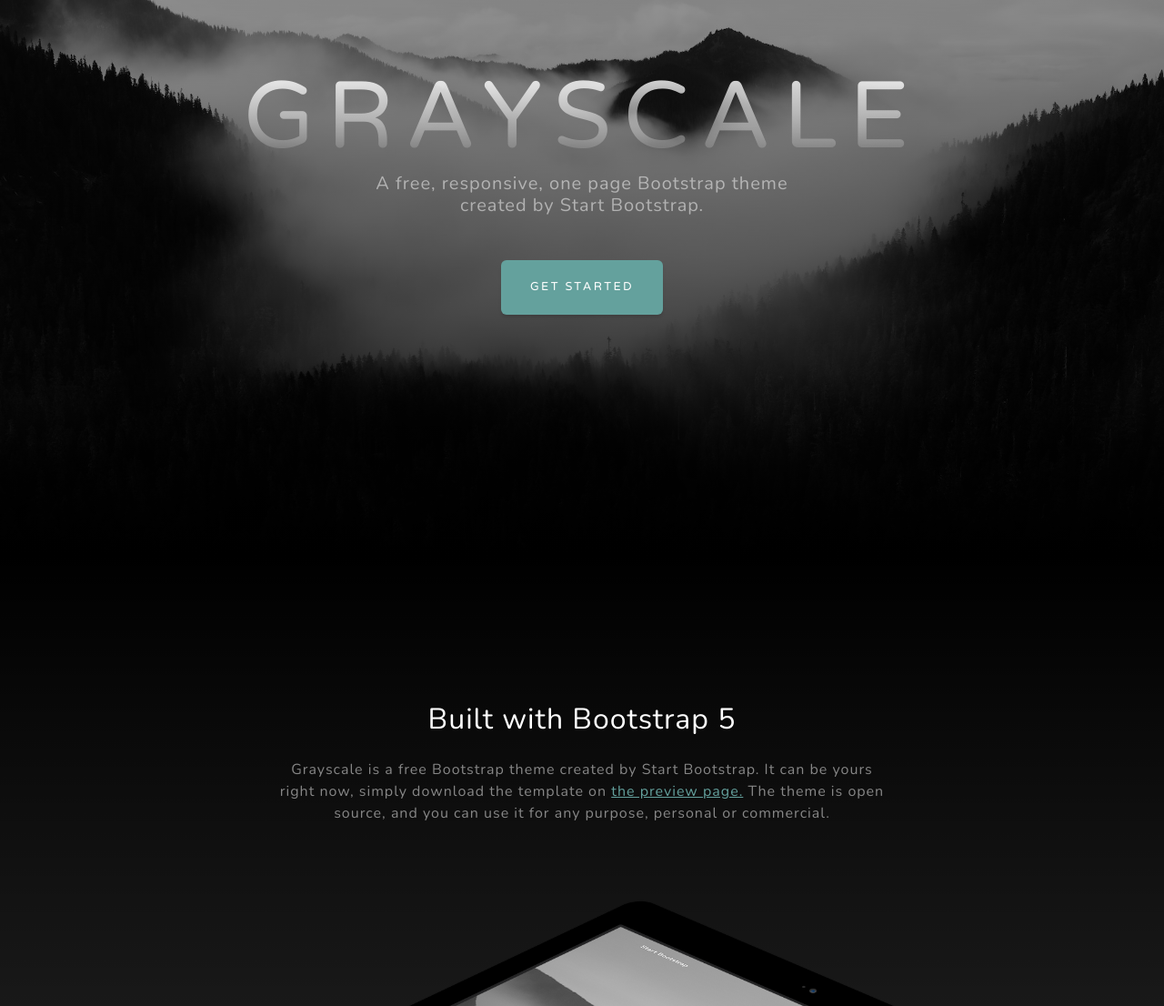
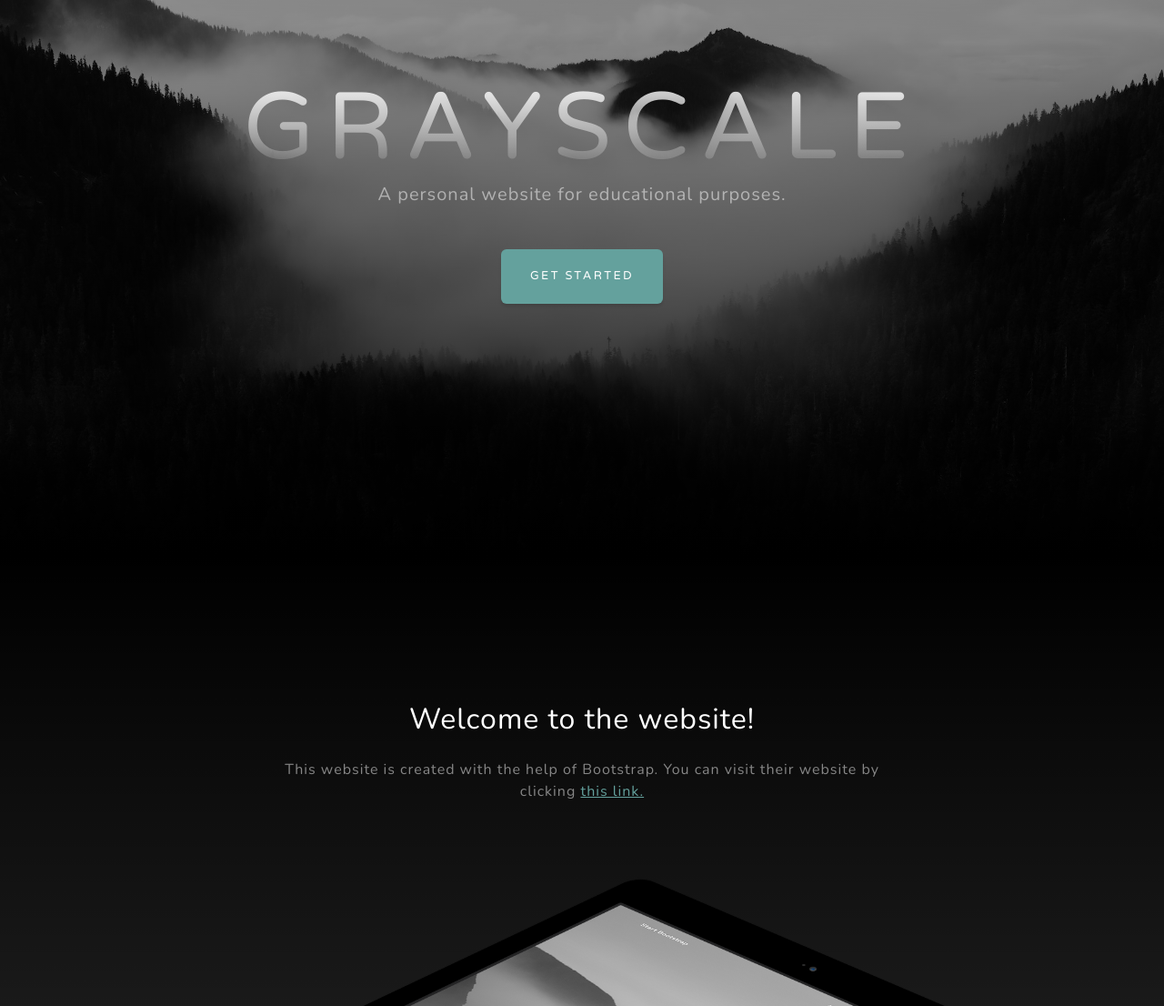
Before and after one commit to FiereEinar/FiereEinar, a plain HTML site: page index.html in a window 1280 px wide. Shown: the part 188-1294 px from the top of the page at 91% size. Drawn offline with nearby package versions, Linux system fonts and the light colour scheme.

Commit message:
updated text

```diff
--- a/index.html
+++ b/index.html
@@ -39,7 +39,7 @@
                 <div class="d-flex justify-content-center">
                     <div class="text-center">
                         <h1 class="mx-auto my-0 text-uppercase">Grayscale</h1>
-                        <h2 class="text-white-50 mx-auto mt-2 mb-5">A free, responsive, one page Bootstrap theme created by Start Bootstrap.</h2>
+                        <h2 class="text-white-50 mx-auto mt-2 mb-5">A personal website for educational purposes.</h2>
                         <a class="btn btn-primary" href="#about">Get Started</a>
                     </div>
                 </div>
@@ -50,11 +50,10 @@
             <div class="container px-4 px-lg-5">
                 <div class="row gx-4 gx-lg-5 justify-content-center">
                     <div class="col-lg-8">
-                        <h2 class="text-white mb-4">Built with Bootstrap 5</h2>
+                        <h2 class="text-white mb-4">Welcome to the website!</h2>
                         <p class="text-white-50">
-                            Grayscale is a free Bootstrap theme created by Start Bootstrap. It can be yours right now, simply download the template on
-                            <a href="https://startbootstrap.com/theme/grayscale/">the preview page.</a>
-                            The theme is open source, and you can use it for any purpose, personal or commercial.
+                            This website is created with the help of Bootstrap. You can visit their website by clicking
+                            <a href="https://startbootstrap.com/theme/grayscale/">this link.</a>
                         </p>
                     </div>
                 </div>
```
